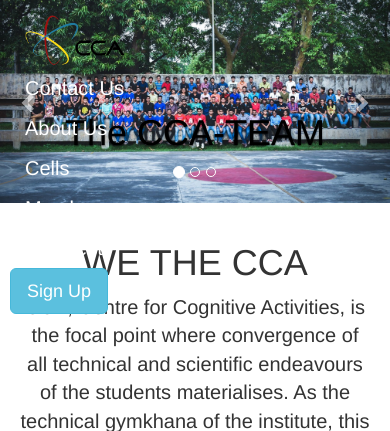
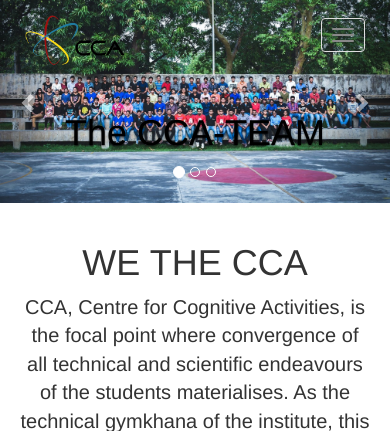
Before and after one commit to Kanishka5/Heroku_member, a Django app: page / in a window 390 px wide. Shown: the top 431 px of the page. Run offline with Django 3.2, Linux system fonts and the light colour scheme; some libraries are stand-ins or nearby versions.

Commit message:
responsive homepage exit

```diff
--- a/homepage/templates/homepage/index_making.html
+++ b/homepage/templates/homepage/index_making.html
@@ -26,6 +26,12 @@
         <div class="container-fluid">
         <!-- header logo -->
           <div class="navbar-header">
+          <!-- collapse in sm -->
+            <button type="button" class="navbar-toggle" data-toggle="collapse" data-target="#myNavbar">
+              <span class="icon-bar"></span>
+              <span class="icon-bar"></span>
+              <span class="icon-bar"></span>
+            </button>
             <a class="navbar-brand" href="index_making.html">
               <img id="logo" src="../../static/homepage/images/ccanitdlogo.png" />
             </a>
@@ -37,6 +43,7 @@
         </ul> -->
 
         <!-- navbar iteams right -->
+        <div class="collapse navbar-collapse" id="myNavbar">
           <ul class="nav navbar-nav navbar-right">
             <li><a href="#">Contact Us</a></li>
             <li><a href="#">About Us</a></li>
--- a/members/templates/members/memberpage.html
+++ b/members/templates/members/memberpage.html
@@ -23,6 +23,7 @@
       <div class="container-fluid">
       <!-- header logo -->
         <div class="navbar-header">
+          <!-- collapse in sm -->
           <button type="button" class="navbar-toggle" data-toggle="collapse" data-target="#myNavbar">
             <span class="icon-bar"></span>
             <span class="icon-bar"></span>
```
